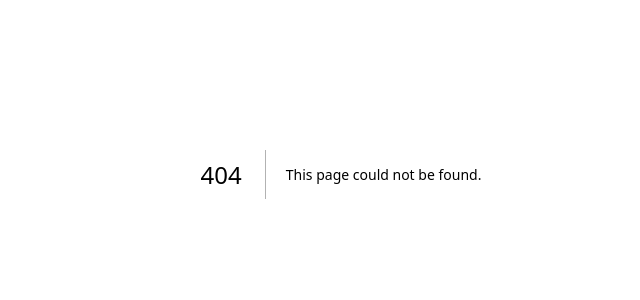
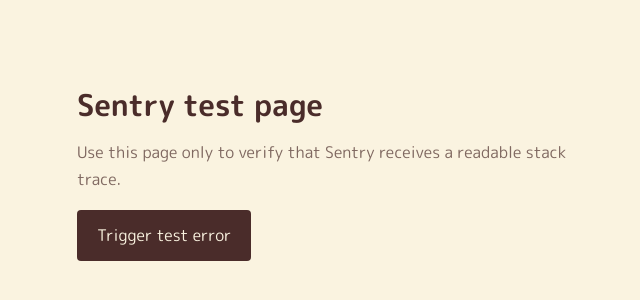
Before and after one commit to Irfansangjuara/kopi-kita, a Next.js app: page /sentry-example-page in a window 1280 px wide. Before the commit this address had no page. Shown: the part 226-526 px from the top of the page, without its empty margins (299-939 px from the left). Built offline with nearby package versions, Linux system fonts and the light colour scheme.

Commit message:
feat: add sentry

```diff
--- /dev/null
+++ b/instrumentation-client.ts
@@ -0,0 +1,27 @@
+import * as Sentry from '@sentry/nextjs';
+import posthog from 'posthog-js';
+
+const projectToken = process.env.NEXT_PUBLIC_POSTHOG_PROJECT_TOKEN;
+const posthogHost = process.env.NEXT_PUBLIC_POSTHOG_HOST || 'https://us.i.posthog.com';
+
+Sentry.init({
+  dsn: process.env.NEXT_PUBLIC_SENTRY_DSN,
+  tunnel: '/monitoring',
+  tracesSampleRate: 0.1,
+});
+
+if (
+  typeof window !== 'undefined' &&
+  projectToken &&
+  !window.location.pathname.startsWith('/admin')
+) {
+  posthog.init(projectToken, {
+    api_host: posthogHost,
+    defaults: '2026-05-30',
+    session_recording: {
+      maskAllInputs: true,
+    },
+  });
+}
+
+export const onRouterTransitionStart = Sentry.captureRouterTransitionStart;
--- /dev/null
+++ b/instrumentation.ts
@@ -0,0 +1,13 @@
+import * as Sentry from '@sentry/nextjs';
+
+export async function register() {
+  if (process.env.NEXT_RUNTIME === 'nodejs') {
+    await import('./sentry.server.config');
+  }
+
+  if (process.env.NEXT_RUNTIME === 'edge') {
+    await import('./sentry.edge.config');
+  }
+}
+
+export const onRequestError = Sentry.captureRequestError;
--- a/next.config.ts
+++ b/next.config.ts
@@ -1,3 +1,4 @@
+import { withSentryConfig } from "@sentry/nextjs/config";
 import type { NextConfig } from "next";
 
 const nextConfig: NextConfig = {
@@ -15,4 +16,7 @@
   },
 };
 
-export default nextConfig;
+export default withSentryConfig(nextConfig, {
+  tunnelRoute: "/monitoring",
+  silent: !process.env.CI,
+});
--- /dev/null
+++ b/sentry.edge.config.ts
@@ -0,0 +1,6 @@
+import * as Sentry from '@sentry/nextjs';
+
+Sentry.init({
+  dsn: process.env.NEXT_PUBLIC_SENTRY_DSN,
+  tracesSampleRate: 0.1,
+});
--- /dev/null
+++ b/sentry.server.config.ts
@@ -0,0 +1,6 @@
+import * as Sentry from '@sentry/nextjs';
+
+Sentry.init({
+  dsn: process.env.NEXT_PUBLIC_SENTRY_DSN,
+  tracesSampleRate: 0.1,
+});
--- /dev/null
+++ b/src/app/global-error.tsx
@@ -0,0 +1,29 @@
+'use client';
+
+import * as Sentry from '@sentry/nextjs';
+import { useEffect } from 'react';
+
+export default function GlobalError({
+  error,
+  reset,
+}: Readonly<{
+  error: Error & { digest?: string };
+  reset: () => void;
+}>) {
+  useEffect(() => {
+    Sentry.captureException(error);
+  }, [error]);
+
+  return (
+    <html lang="id">
+      <body>
+        <main>
+          <h1>Something went wrong</h1>
+          <button type="button" onClick={() => reset()}>
+            Try again
+          </button>
+        </main>
+      </body>
+    </html>
+  );
+}
--- /dev/null
+++ b/src/app/sentry-example-page/page.tsx
@@ -0,0 +1,27 @@
+'use client';
+
+import { useState } from 'react';
+
+export default function SentryExamplePage() {
+  const [shouldThrow, setShouldThrow] = useState(false);
+
+  if (shouldThrow) {
+    throw new Error('Kopi Kita Sentry example error');
+  }
+
+  return (
+    <main className="mx-auto flex min-h-screen max-w-xl flex-col items-start justify-center gap-4 px-6">
+      <h1 className="text-3xl font-bold text-[#4A2C2A]">Sentry test page</h1>
+      <p className="text-[#4A2C2A]/70">
+        Use this page only to verify that Sentry receives a readable stack trace.
+      </p>
+      <button
+        type="button"
+        onClick={() => setShouldThrow(true)}
+        className="rounded-sm bg-[#4A2C2A] px-5 py-3 font-bold text-[#FAF3E0]"
+      >
+        Trigger test error
+      </button>
+    </main>
+  );
+}
```
Also changed, not shown: 1 other file (tests, documents, lock files or other folders).
